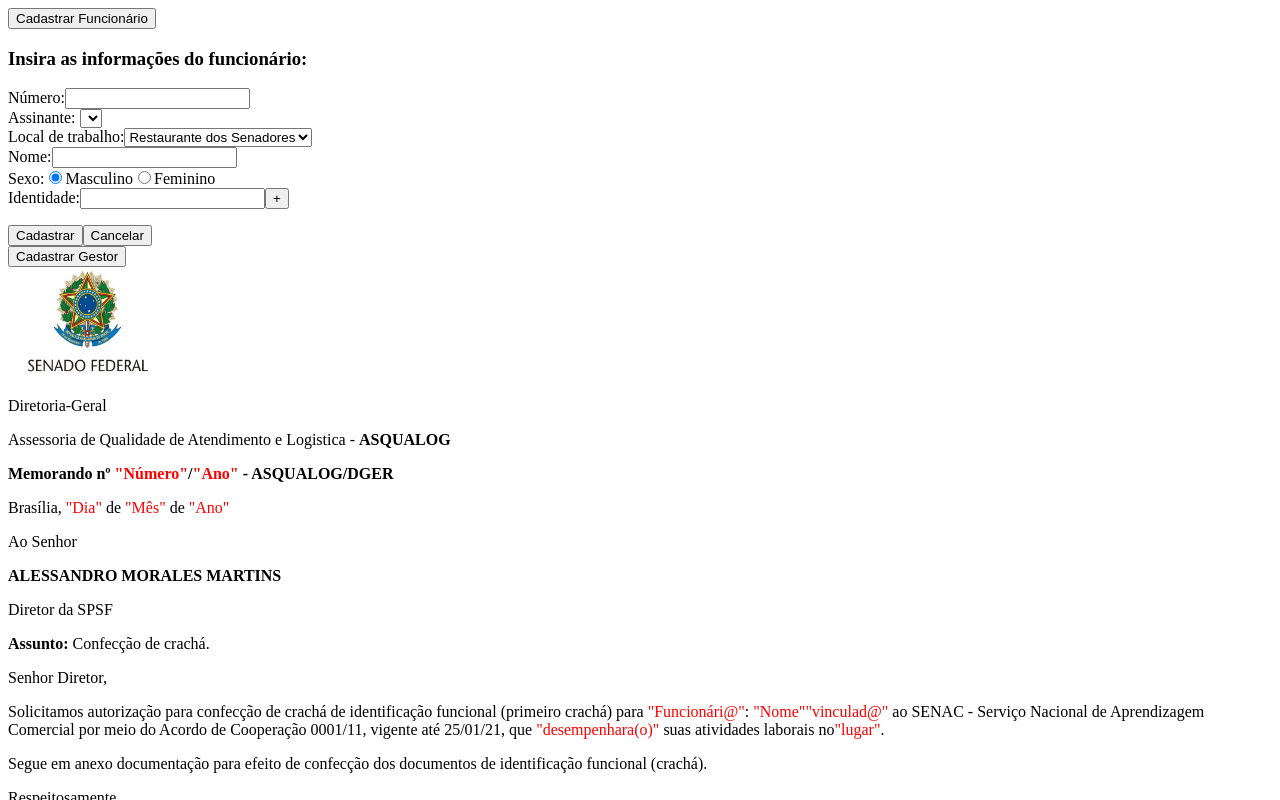
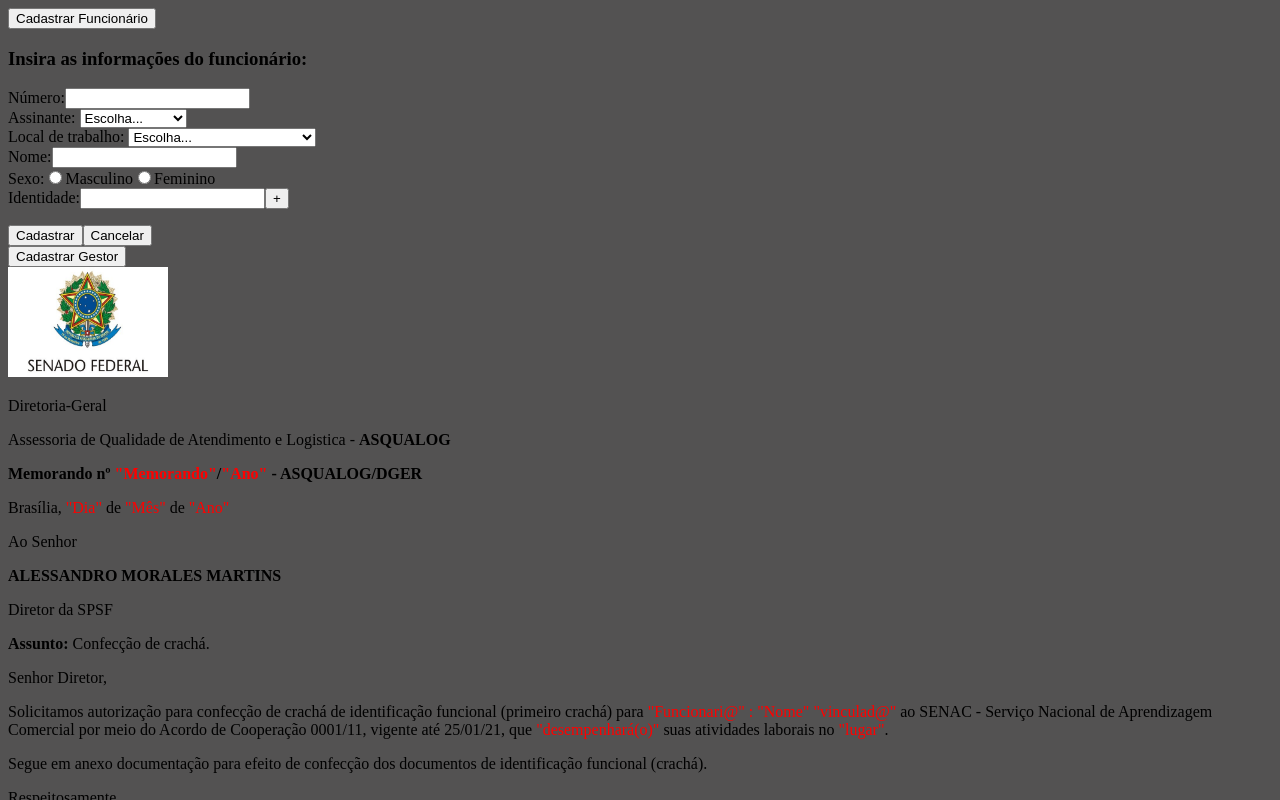
Before and after one commit to gvtrindade/crareg-react, a React (Create React App) app: page / in a window 1280 px wide. Both pictures are taken after a click on the button "Cadastrar Funcionário". Shown: the top 800 px of the page. Built offline with nearby package versions, Linux system fonts and the light colour scheme; the HTML template or start-up script is replaced by a standard one.

Commit message:
Implementação dos formulários em andamento

```diff
--- a/src/App.js
+++ b/src/App.js
@@ -1,17 +1,31 @@
-import React from "react";
+import React, { useState } from "react";
 import Documento from "./componentes/Documento"
 import CadastroFuncionario from "./componentes/CadastroFuncionario";
 import CadastroGestor from "./componentes/CadastroGestor";
 
 
 export default function App() {
+
+  const [cadastrarFuncionario, setCadastrarFuncionario] = useState({
+    numeroMemorando: '"Memorando"',
+    dia: '"Dia"',
+    mes: '"Mês"',
+    ano: '"Ano"',
+    funcionarios: '"Funcionari@" : "Nome"',
+    vinculado: '"vinculad@"',
+    desempenhara: '"desempenhará(o)"',
+    localDeTrabalho: '"lugar"',
+    assinante: '"Assinante"',
+    cargo: '"Cargo"'
+  })
+
   return (
     <main>
       <div className='botoes' id='botoesCadastro'>
-        <CadastroFuncionario text={'Cadastrar Funcionário'} onClick={'FormCadastrarFuncionario'} />
+        <CadastroFuncionario text={'Cadastrar Funcionário'} onClick={'FormCadastrarFuncionario'} setCadastrarFuncionario={setCadastrarFuncionario} />
         <CadastroGestor text={'Cadastrar Funcionário'} onClick={'FormCadastrarFuncionario'} />
       </div>
-      <Documento />
+      <Documento cadastrarFuncionario={cadastrarFuncionario} />
     </main>
   )
 }
--- a/src/componentes/CadastroFuncionario.js
+++ b/src/componentes/CadastroFuncionario.js
@@ -1,70 +1,125 @@
-import { useState } from "react"
+import { useState } from 'react'
 
-export default function CadastroFuncionario() {
-    const [displayType, setDisplayType] = useState('none')
-    let styles = {display: displayType}
+const dataAtual = new Date();
+const mesPorExtenso = ['','janeiro', 'fevereiro', 'março', 'abril', 'maio', 'junho', 'julho', 'agosto', 'setembro', 'outubro', 'novembro', 'dezembro'];
 
-    const handleClick = () => {
-        if (displayType === 'none'){
-            setDisplayType('inline');
-        } else {
-            setDisplayType('none');
-        }
+export default function CadastroFuncionario({setCadastrarFuncionario}) {
+    const [displayType, setDisplayType] = useState('none');
+    let modalMostrado = {display: displayType};
+
+    const mostarModal = () => {
+        displayType === 'none' ? setDisplayType('inline') : setDisplayType('none');
     }
+
+    const [numMemorando, setNumMemorando] = useState('');
+    const inputNumMemorando = (e) => {
+        setNumMemorando(e.target.value)
+    }
+
+    const [assinante, setAssinante] = useState({});
+    const selectAssinante = (e) => {
+        setAssinante({assinante: e.target.value,
+        cargo: 'Subgestor do Contrato'})
+    }
+
+    const [localDeTrabalho, setLocalDeTrabalho] = useState('');
+    const selectLocalDeTrabalho = (e) => {
+        setLocalDeTrabalho(e.target.value)
+    }
+
+    const [nomeFuncionario, setNomeFuncionario] = useState('');
+    const inputNomeFuncionario = (e) => {
+        setNomeFuncionario(e.target.value)
+    }
+
+    const [generoFuncionario, setGeneroFuncionario] = useState('');
+    const radioGeneroFuncionario = (e) => {
+        setGeneroFuncionario(e.target.value)
+    }
+
+    const [identidadeFuncionario, setIdentidadeFuncionario] = useState('');
+    const inputIdentidadeFuncionario = (e) => {
+        setIdentidadeFuncionario(e.target.value)
+    }
+
+    const adicionarFuncionario = () => {
+        return(
+            <li>{nomeFuncionario}</li>
+        )
+    }
+
+    const onCadastButtonClick = () => {
+        setCadastrarFuncionario({
+            numeroMemorando: numMemorando,
+            dia: dataAtual.getDate(),
+            mes: mesPorExtenso[dataAtual.getMonth()],
+            ano: dataAtual.getFullYear(),
+            vinculado: '',
+            desempenhara: '',
+            localDeTrabalho: localDeTrabalho,
+            ...assinante
+        });
+    }
+
 
     return (
         <div>
-            <button onClick={handleClick} >Cadastrar Funcionário</button>
-            <div style={styles} className="form" id="formFuncionario">
+            <button onClick={mostarModal} >Cadastrar Funcionário</button>
 
-                <div className="conteudoForm">
+            <div style={modalMostrado} className='form' id='formFuncionario'>
+                <div className='fundoForm'></div>
+                <div className='conteudoForm'>
                     <form>
 
                         <h3> Insira as informações do funcionário:</h3>
 
-                        <div>
-                            <label for="numeroMemorando">Número:</label>
-                            <input type='text' id="numeroMemorando" />
+                        <label htmlFor='inputNumMemo'>Número:</label>
+                        <input type='text' onChange={inputNumMemorando} />
 
-                            <br />
-                            <label for="gestorSelecionado">Assinante: </label>
-                            <select id="gestorSelecionado"></select>
+                        <br />
+                        <label htmlFor='gestorSelecionado'>Assinante: </label>
+                        <select id='gestorSelecionado' onChange={selectAssinante} defaultValue=''>
+                            <option style={{display: 'none'}} disabled value=''>Escolha...</option>
+                            <option value='Ari Cardoso'>Ari Cardoso</option>
+                            <option value='Lucyana Vega'>Lucyana Vega</option>
+                        </select>
 
-                            <br />
-                            <label for="lugarSelecionado">Local de trabalho:</label>
-                            <select id="lugarSelecionado">
-                                <option value = "Restaurante dos Senadores">Restaurante dos Senadores</option>
-                                <option value = "Cafézinho dos Senadores">Cafézinho dos Senadores</option>
-                                <option value = "Lanchonete do Prodasen">Lanchonete do Prodasen</option>
-                                <option value = "Casa de Massas">Casa de Massas</option>
-                            </select>
-                        </div>
+                        <br />
+                        <label htmlFor='lugarSelecionado'>Local de trabalho: </label>
+                        <select id='lugarSelecionado' onChange={selectLocalDeTrabalho} defaultValue=''>
+                            <option style={{display: 'none'}} disabled value=''>Escolha...</option>
+                            <option value='Restaurante dos Senadores'>Restaurante dos Senadores</option>
+                            <option value='Cafézinho dos Senadores'>Cafézinho dos Senadores</option>
+                            <option value='Lanchonete do Prodasen'>Lanchonete do Prodasen</option>
+                            <option value='Casa de Massas'>Casa de Massas</option>
+                        </select>
 
-                        <label for="nomeFuncionario">Nome:</label>
-                        <input type='text' id="nomeFuncionario" />
+                        <br/>
+                        <label htmlFor='nomeFuncionario'>Nome:</label>
+                        <input type='text' id='nomeFuncionario' onChange={inputNomeFuncionario} />
 
                         <br/>
                         <label>Sexo:</label>
 
-                        <input type="radio" id="funcMasc" name="funcionarioSexo" value="Masculino" checked />
-                        <label for="funcMasc">Masculino</label>
+                        <input type='radio' id='radioMasculino' value='Masculino' onChange={radioGeneroFuncionario} />
+                        <label htmlFor='radioMasculino'>Masculino</label>
 
-                        <input type="radio" id="funcFem" name="funcionarioSexo" value="Feminino" />
-                        <label for="funcFem">Feminino</label>
-
+                        <input type='radio' id='radioFeminino' value='Feminino' onChange={radioGeneroFuncionario} />
+                        <label htmlFor='radioFeminino'>Feminino</label>
 
                         <br />
-                        <label for="idFuncionario">Identidade:</label>
-                        <input type='text' id="idFuncionario" />
+                        <label htmlFor='idFuncionario'>Identidade:</label>
+                        <input type='text' id='idFuncionario' onChange={inputIdentidadeFuncionario} />
 
-                        <input onClick="listarFuncionario()" type="button" id="adicionarFuncionario" value="+" />
+                        <input type='button' id='adicionarFuncionario' onClick={adicionarFuncionario} value='+' />
+
                         <div>
-                            <ul id="listaNomes"></ul>
+                            <ul id='listaNomes'></ul>
                         </div>
 
-                        <div className="botoes">
-                            <input onClick="substituirFuncionario()" type="button" id="cadastroFuncionario" value="Cadastrar" />
-                            <input onClick={handleClick} type="button" id="cancelarFuncionario" value="Cancelar"  />
+                        <div className='botoes'>
+                            <input onClick={onCadastButtonClick} type='button' id='cadastroFuncionario' value='Cadastrar' />
+                            <input onClick={mostarModal} type='button' id='cancelarFuncionario' value='Cancelar'  />
                         </div>
 
                     </form>
--- a/src/componentes/CadastroGestor.js
+++ b/src/componentes/CadastroGestor.js
@@ -22,31 +22,31 @@ export default function CadastroGestor() {
                         <strong style={{fontSize:'20px'}}>Insira informações do novo gestor:</strong>
 
                         <div>
-                            <label for="nomeGestor">Nome:</label>
+                            <label htmlFor="nomeGestor">Nome:</label>
                             <input type="text" id="nomeGestor" />
                         </div>
 
                         <div>
                             <label>Sexo:</label>
 
-                            <input type="radio" id="gestorMasc" name="gestorSexo" value="Masculino" checked />
-                            <label for="gestorMasc">Masculino</label>
+                            <input type="radio" id="gestorMasc" name="gestorSexo" value="Masculino" defaultChecked />
+                            <label htmlFor="gestorMasc">Masculino</label>
 
                             <input type="radio" id="gestorFem" name="gestorSexo" value="Feminino" />
-                            <label for="gestorFem">Feminino</label>
+                            <label htmlFor="gestorFem">Feminino</label>
                         </div>
 
                         <input type="checkbox" id="eGestordoContrato" />
-                        <label for="eGestordoContrato">Gestor do Contrato</label>
+                        <label htmlFor="eGestordoContrato">Gestor do Contrato</label>
 
                         <div>
-                            <label for="gestorSelecionado1">Gestores: </label>
+                            <label htmlFor="gestorSelecionado1">Gestores: </label>
                             <select id="gestorSelecionado1"></select>
-                            <input onClick="apagarGestor()" type="button" id="deletarGestor" value="Deletar" />
+                            <input type="button" id="deletarGestor" value="Deletar" />
                         </div>
 
                         <div className="botoes">
-                            <input onClick="cadastrarGestor()" type="button" id="cadastroGestor" value="Cadastrar" />
+                            <input type="button" id="cadastroGestor" value="Cadastrar" />
                             <input onClick={handleClick} type="button" id="cancelarGestor" value="Cancelar" />
                         </div>
 
--- a/src/componentes/Documento.js
+++ b/src/componentes/Documento.js
@@ -1,8 +1,10 @@
-import brasao from "../imagens/brasao.jpg"
-import rodape from "../imagens/rodape.jpg"
-import "../estilos/Documento.css"
+import brasao from "../imagens/brasao.jpg";
+import rodape from "../imagens/rodape.jpg";
+import "../estilos/Documento.css";
 
-export default function Documento() {
+export default function Documento({cadastrarFuncionario}) {
+    console.log(cadastrarFuncionario)
+
     return (
         <div>
             <div className='cabecalho'>
@@ -12,8 +14,8 @@ export default function Documento() {
             </div>
 
             <div className='corpo'>
-                <p><strong> Memorando nº <span id='numMemo'>"Número"</span>/<span id='ano' name="ano">"Ano"</span> - ASQUALOG/DGER</strong></p>
-                <p class="dataAtual">Brasília, <span id='dia'>"Dia"</span> de <span id='mes'>"Mês"</span> de <span id='ano1' name="ano">"Ano"</span></p>
+                <p><strong> Memorando nº <span id='numMemo'>{cadastrarFuncionario.numeroMemorando}</span>/<span id='ano'>{cadastrarFuncionario.ano}</span> - ASQUALOG/DGER</strong></p>
+                <p className="dataAtual">Brasília, <span id='dia'>{cadastrarFuncionario.dia}</span> de <span id='mes'>{cadastrarFuncionario.mes}</span> de <span id='ano1'>{cadastrarFuncionario.ano}</span></p>
                 <p>Ao Senhor</p>
                 <p><strong>ALESSANDRO MORALES MARTINS</strong></p>
                 <p>Diretor da SPSF</p>
@@ -21,24 +23,23 @@ export default function Documento() {
                 <p><strong>Assunto:</strong> Confecção de crachá.</p>
 
                 <p>Senhor Diretor,</p>
-                <p>Solicitamos autorização para confecção de crachá de identificação funcional (primeiro crachá) para <span id="funcionario">"Funcionári@"</span>: <span id="nome">"Nome"</span>
-                    <span id="vinculacao">"vinculad@"</span> ao SENAC - Serviço Nacional de Aprendizagem Comercial por meio do Acordo de Cooperação 0001/11, vigente até 25/01/21, que <span id="desempenho">"desempenhara(o)"</span> suas atividades laborais no
-                    <span id="lugar">"lugar"</span>.</p>
+
+                <p>Solicitamos autorização para confecção de crachá de identificação funcional (primeiro crachá) para <span id="funcionario">{cadastrarFuncionario.funcionarios}</span> <span id="vinculado">{cadastrarFuncionario.vinculado}</span> ao SENAC - Serviço Nacional de Aprendizagem Comercial por meio do Acordo de Cooperação 0001/11, vigente até 25/01/21, que <span id="desempenhara">{cadastrarFuncionario.desempenhara}</span> suas atividades laborais no <span id="localDeTrabalho">{cadastrarFuncionario.localDeTrabalho}</span>.</p>
 
                 <p>Segue em anexo documentação para efeito de confecção dos documentos de identificação funcional (crachá).</p>
 
                 <p>Respeitosamente,</p>
 
-                <div class="assinatura">
+                <div className="assinatura">
                 <p>(Assinado Digitalmente)</p>
-                <p><span id="assinante">"Assinante"</span></p>
+                <p><span id="assinante">{cadastrarFuncionario.assinante}</span></p>
                 <p>Assessoria de Qualidade de Atendimento e Logística - ASQUALOG</p>
-                <p><span id="cargo">"Cargo"</span> </p>
+                <p><span id="cargo">{cadastrarFuncionario.cargo}</span> </p>
                 </div>
             </div>
 
-            <div class="rodape">
-                <p class="setor">ASQUALOG/DGER</p>
+            <div className="rodape">
+                <p className="setor">ASQUALOG/DGER</p>
                 <img id='imgRodape' alt={'rodapé'} src={rodape} />  {/*Definir melhor tag para divisor de rodapé*/}
                 <p> Senado Federal | Via N2 – Gráfica Senado – Bloco 10, Área Inferior, Sala 17 | CEP: 70165-900 | Brasília-DF</p>
                 <p> Telefone: +55 (61) 3303-4068 | Fax: +55 (61) 3303-4020 | dger@senado.gov.br</p>
--- a/src/estilos/Documento.css
+++ b/src/estilos/Documento.css
@@ -1,3 +1,6 @@
+body{
+    background-color: rgb(83, 82, 82);
+}
 #imgBrasao{
     width: 160px;
     height: 110px;
```
Also changed, not shown: src/componentes/DocumentoBrain.js (added).
